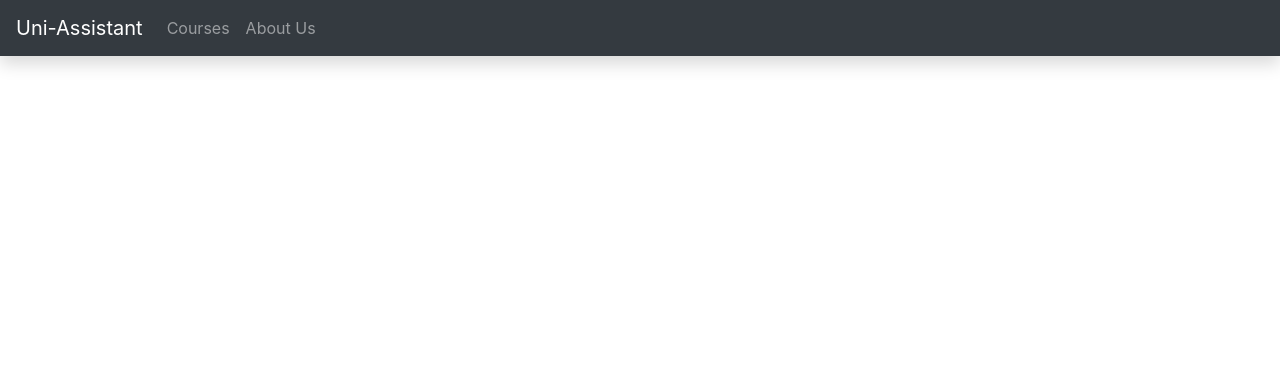
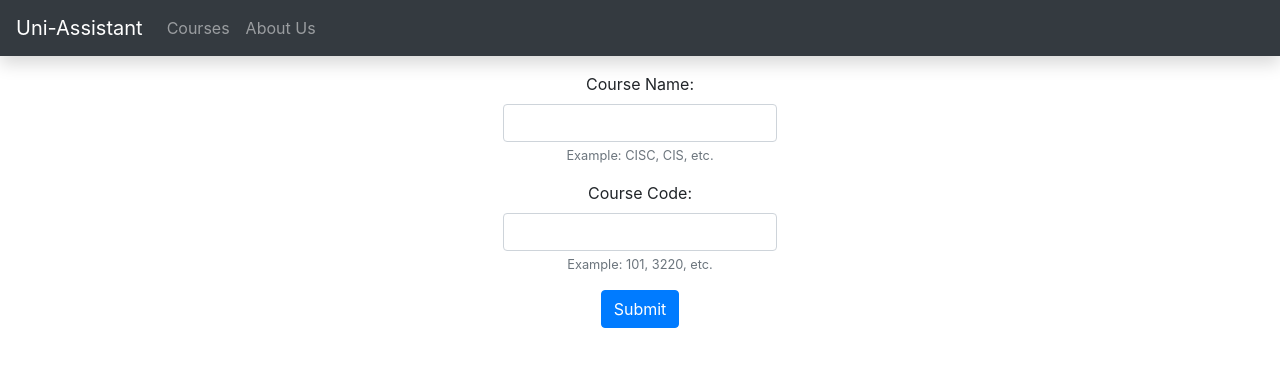
Before and after one commit to team-tbd-01/Uni-Assistant, a React (Create React App) app in the folder client/: page /new-course in a window 1280 px wide. Shown: the top 366 px of the page. Built offline with nearby package versions, Linux system fonts and the light colour scheme.

Commit message:
Add page to add a new course

```diff
--- a/client/src/App.js
+++ b/client/src/App.js
@@ -8,6 +8,7 @@ import {
 } from 'react-router-dom';
 import CoursesPage from './pages/CoursesPage';
 import AboutUsPage from './pages/AboutUsPage';
+import AddCoursePage from './pages/AddCoursePage';
 
 import './App.css';
 
@@ -43,6 +44,7 @@ class App extends React.Component {
             <div className="row justify-content-center">
               <Switch>
                 <Route path="/courses" component={CoursesPage} />
+                <Route path="/new-course" component={AddCoursePage} />
                 <Route path="/about-us" component={AboutUsPage} />
                 <Route path="/" />
               </Switch>
--- /dev/null
+++ b/client/src/pages/AddCoursePage.js
@@ -0,0 +1,29 @@
+import React from 'react';
+
+function handleClick() {
+
+}
+
+function AboutUsPage(props) {
+  return (
+    <form>
+        <div className="form-group">
+            <label>
+                Course Name:
+            </label>
+            <input className="form-control" type="text" name="name" />
+            <small className="form-text text-muted">Example: CISC, CIS, etc.</small>
+        </div>
+        <div className="form-group">
+            <label>
+                Course Code:
+            </label>
+            <input className="form-control" type="text" name="name" />
+            <small className="form-text text-muted">Example: 101, 3220, etc.</small>
+        </div>
+        <input className="btn btn-primary" type="submit" value="Submit" onClick={handleClick}/>
+  </form>
+  );
+}
+
+export default AboutUsPage;
--- a/client/src/pages/CoursesPage.js
+++ b/client/src/pages/CoursesPage.js
@@ -1,11 +1,12 @@
 import React from 'react';
+import {Link} from 'react-router-dom';
 import Course from '../components/Course';
-import Post from '../components/Post';
 
 function CoursesPage(props) {
     return(
         <div>
             <h1 className="text-primary position-relative">Courses</h1>
+            <Link to="/new-course" className="btn btn-primary">Add Course</Link>
             <Course courseName="CISC 101" description="Lorem ipsum dolor sit amet, consectetur adipiscing elit. Sed tempor fringilla orci. Proin ullamcorper magna et augue pharetra bibendum. Sed felis eros, bibendum et orci nec, imperdiet sodales neque."/>
             <Course courseName="CISC 102" description="Fusce ac varius nisi, sed efficitur turpis. Vivamus ex massa, tincidunt ut interdum quis, molestie vitae enim. Cras in elit finibus nisi efficitur mollis. Etiam pellentesque est ut mauris condimentum pellentesque. Donec non erat ac augue pellentesque molestie. Ut posuere nunc in justo lacinia egestas."/>
             <Course courseName="CISC 103" description="Nullam a gravida massa. Nullam commodo urna orci, quis aliquet lorem maximus id. Morbi lobortis odio sapien, in molestie dolor molestie vel. In elit purus, porta sit amet magna ac, interdum malesuada lorem. Aliquam eu augue eu est pellentesque dapibus. Ut viverra euismod egestas."/>
```
